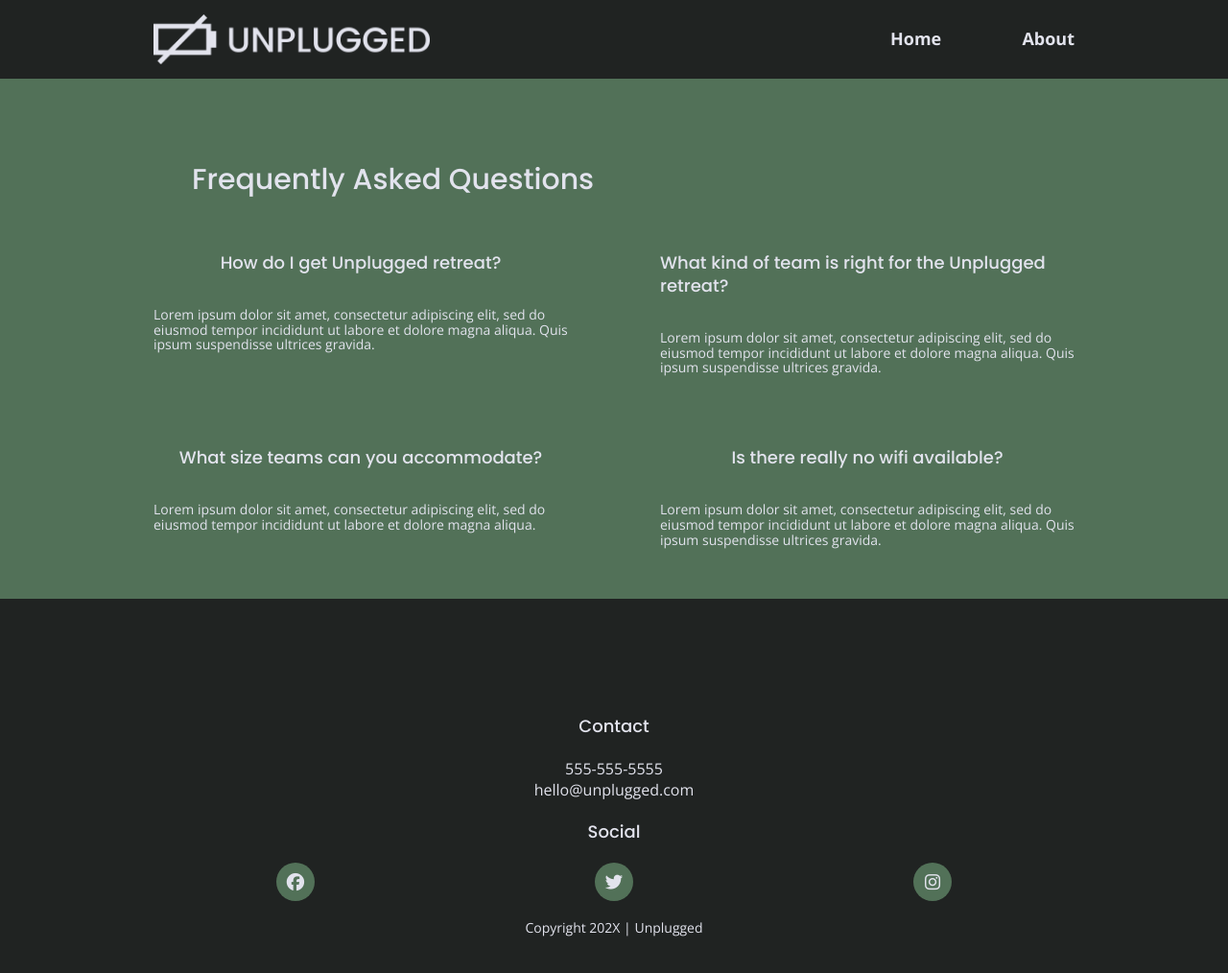
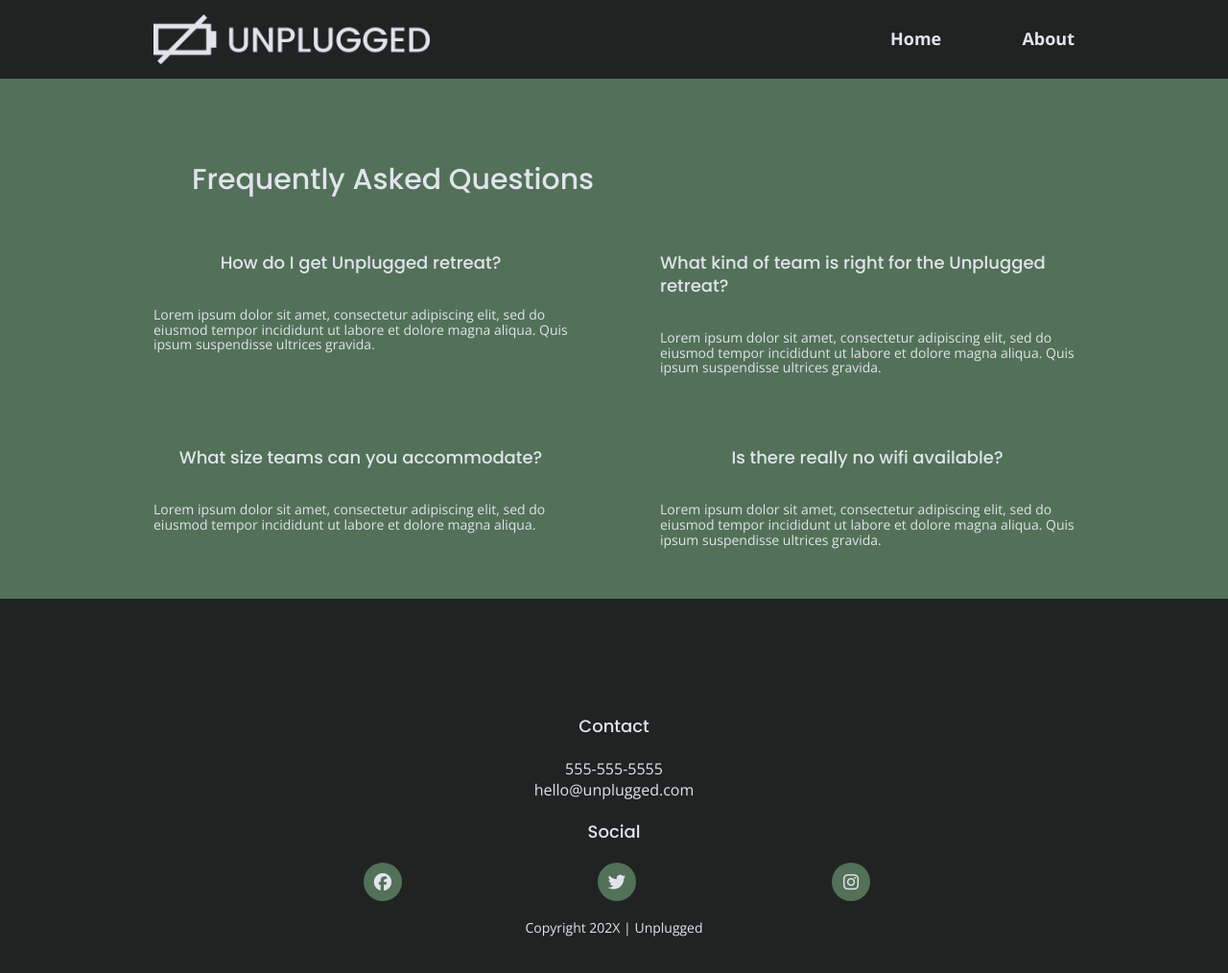
Before and after one commit to susankimble/206-unplugged, a website: page faqs/index.html in a window 1280 px wide. Shown: the whole page at 96% size. Drawn offline with nearby package versions, Linux system fonts and the light colour scheme.

Commit message:
moved icons on about and faq pages by adding margin 88px

```diff
--- a/css/main.css
+++ b/css/main.css
@@ -311,6 +311,7 @@ input .button {
   margin-bottom: 60px;
 }
 .features p {
+  text-align: center;
   margin: 0;
 }
 .features article {
@@ -629,6 +630,7 @@ footer .contact {
 footer .social-icons {
   width: 100%;
   justify-content: space-between;
+  margin: 3px;
 }
 footer .copyright {
 width: 100%;
@@ -754,11 +756,16 @@ align-items: flex-start;
     padding-bottom: 45.5%;
 
   }
+  footer p {
+    margin: 0 88px;
+  }
 /* ==== FAQ Page ================== */
   .faq h2 {
       width: 100%;
   }
-
+  footer p {
+    margin: 0 88px;
+  }
 }
 
 
```
